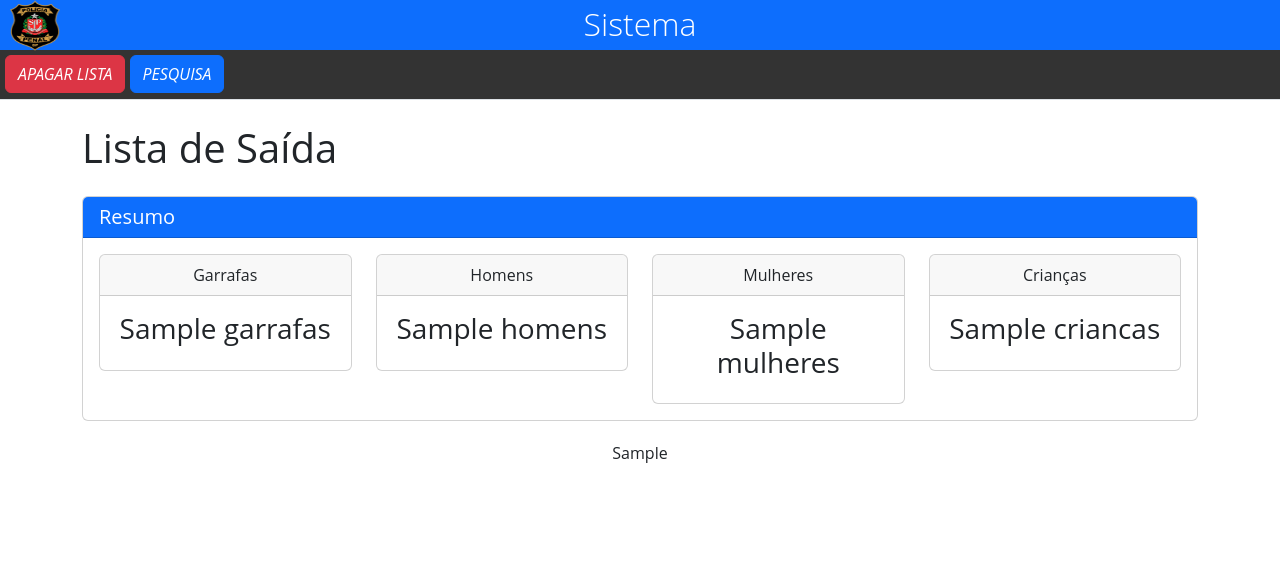
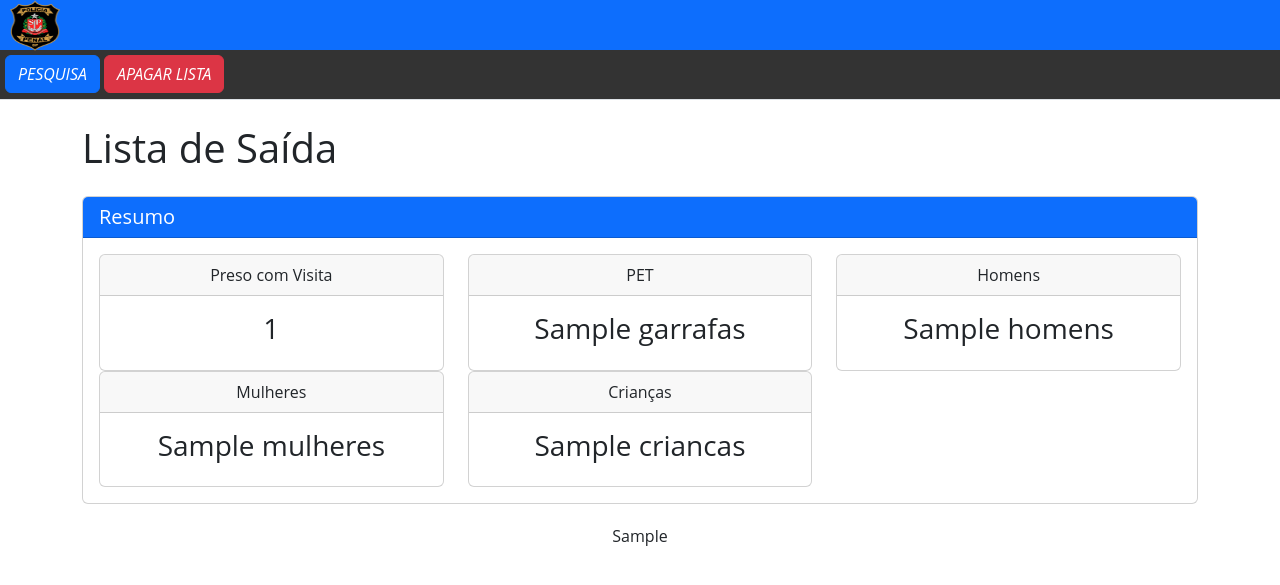
Before and after one commit to fernandopereira3/novela, a Flask app: template templates/saida.html in a window 1280 px wide. Shown: the top 585 px of the page. Run offline with Flask 3, Linux system fonts and the light colour scheme; the template is opened without the code that fills it: most values are stand-ins (such as "Sample title", 1, 10 or a date in 2020); some libraries are stand-ins or nearby versions.

Commit message:
Atualizacao do resumo da saida

```diff
--- a/templates/index.html
+++ b/templates/index.html
@@ -18,7 +18,7 @@
             <a href="/lista" class="btn btn-primary">
                 <i></i> ENTRADA
             </a>
-            <a href="" class="btn btn-primary" >
+            <a href="/saida" class="btn btn-primary" >
                 <i></i> SAIDA
             </a>
         </div>
--- a/templates/lista.html
+++ b/templates/lista.html
@@ -17,7 +17,7 @@
     <nav class="nav-tabs">
         <div class="action-buttons">
             <a href="/lista" class="btn btn-primary">
-                <i></i> PESQUISA
+                <i></i> VOLTAR PARA PESQUISA
             </a>
             <a href="/download" class="btn btn-warning">
                 <i></i> BAIXAR LISTA
@@ -121,7 +121,7 @@
         </div>
 
         <!-- LISTA -->
-        <div class="table-container">
+        <div class="table table-bordered table-container">
             {% if tabela_saida %}
                 {{ tabela_saida|safe }}
             {% else %}
--- a/templates/pesquisa.html
+++ b/templates/pesquisa.html
@@ -66,7 +66,7 @@
         </div>
         <div class="col">
         {% if sentenciados %}
-        <table class="table table-striped-columns">
+        <table class="table table-bordered table-container">
             <thead>
                 <tr>
                   <th scope="col">Matricula</th>
--- a/templates/saida.html
+++ b/templates/saida.html
@@ -10,19 +10,29 @@
 <body>
     <div class="header">
         <img src="../static/img/penla.png" alt="Logo">
-        <h1><a href="/">Sistema</a></h1>
+        <h1><a href="/"></a></h1>
     </div>
     <nav class="nav-tabs">
         <div class="action-buttons">
-            <form action="" method="post" class="d-inline"
-                  onsubmit="return confirm('Tem certeza que deseja limpar toda a lista?');">
-                <button formaction="{{ url_for('limpar_saida') }}" formmethod="post" type="submit" class="btn btn-danger">
-                    <i class="bi bi-trash">APAGAR LISTA</i>
-                </button>
-            </form>
             <a href="/lista" class="btn btn-primary">
                 <i>PESQUISA</i>
             </a>
+            <form action="" method="post" class="d-inline"
+                onsubmit="return confirmClear(event);">
+                <button formaction="{{ url_for('limpar_saida') }}" formmethod="post" type="submit" class="btn btn-danger">
+                    <i>APAGAR LISTA</i>
+                </button>
+            </form>
+            <script>
+                function confirmClear(event) {
+                    if (confirm('ATENÇÃO: Esta ação irá remover todos os registros da lista. Deseja continuar?')) {
+                        return true;
+                    } else {
+                        event.preventDefault();
+                        return false;
+                    }
+                }
+            </script>
         </div>
     </nav>
             <div class="container">
@@ -42,15 +52,23 @@
                     </div>
                     <div class="card-body">
                         <div class="row">
-                            <div class="col-md-3">
+                            <div class="col-md-4">
                                 <div class="card text-center">
-                                    <div class="card-header">Garrafas</div>
+                                    <div class="card-header">Preso com Visita</div>
+                                    <div class="card-body">
+                                        <h3>{{ total_matriculas }}</h3>
+                                    </div>
+                                </div>
+                            </div>
+                            <div class="col-md-4">
+                                <div class="card text-center">
+                                    <div class="card-header">PET</div>
                                     <div class="card-body">
                                         <h3>{{ totals.garrafas }}</h3>
                                     </div>
                                 </div>
                             </div>
-                            <div class="col-md-3">
+                            <div class="col-md-4">
                                 <div class="card text-center">
                                     <div class="card-header">Homens</div>
                                     <div class="card-body">
@@ -58,7 +76,7 @@
                                     </div>
                                 </div>
                             </div>
-                            <div class="col-md-3">
+                            <div class="col-md-4">
                                 <div class="card text-center">
                                     <div class="card-header">Mulheres</div>
                                     <div class="card-body">
@@ -66,7 +84,7 @@
                                     </div>
                                 </div>
                             </div>
-                            <div class="col-md-3">
+                            <div class="col-md-4">
                                 <div class="card text-center">
                                     <div class="card-header">Crianças</div>
                                     <div class="card-body">
@@ -77,8 +95,9 @@
                         </div>
                     </div>
                 </div>
+
                 <!-- Table Container -->
-                <div class="table-container">
+                <div class="table table-bordered table-container">
                     {% if tabela_saida %}
                         {{ tabela_saida|safe }}
                     {% else %}
```
Also changed, not shown: rotas_saida.py (+5 -3 lines).
